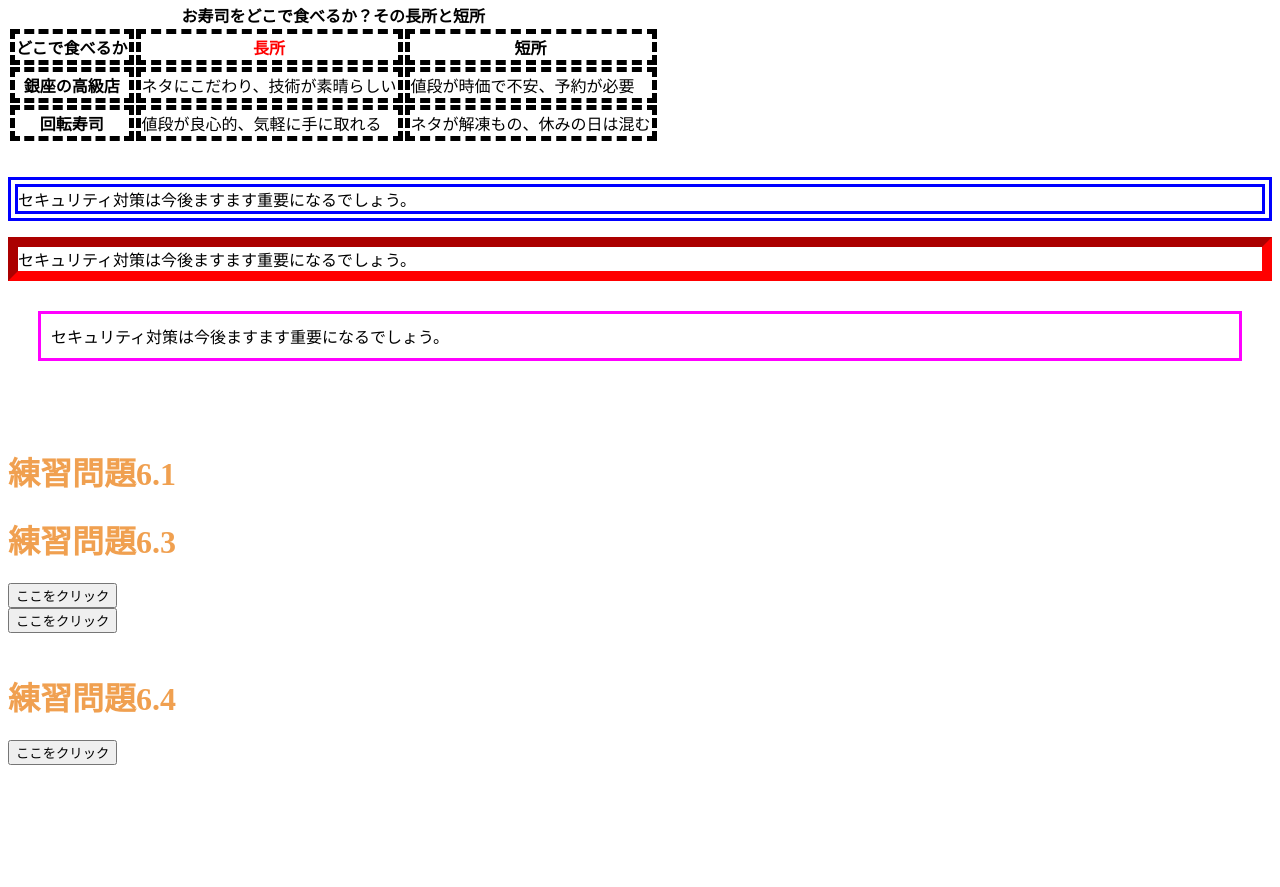
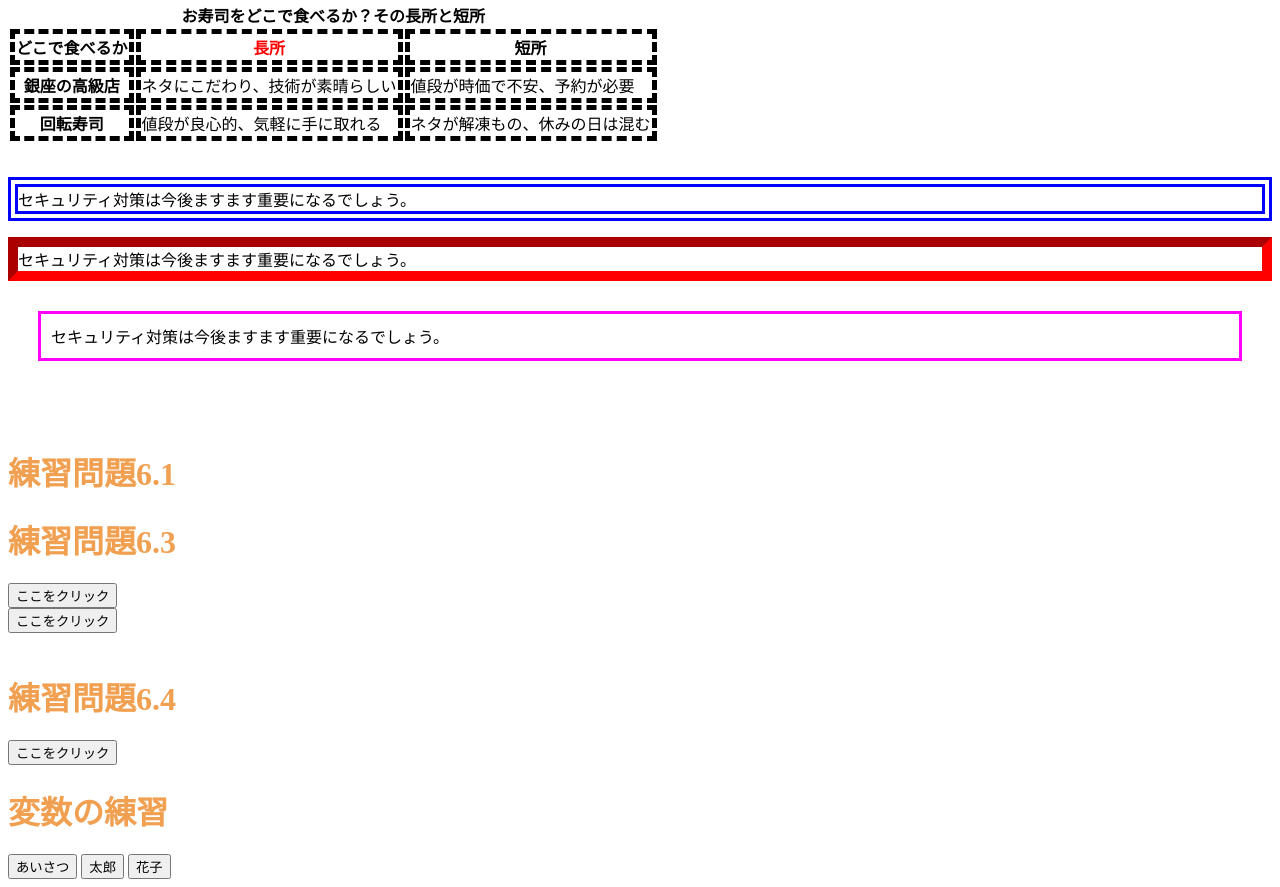
Before and after one commit to Dora-0903/web2023-2, a plain HTML site: page index.html in a window 1280 px wide. Shown: the part 286-1173 px from the top of the page. Before the commit the page ends 1059 px from the top, so only its background shows below. Drawn offline with Linux system fonts and the light colour scheme.

Commit message:
Update index.html

```diff
--- a/index.html
+++ b/index.html
@@ -8,6 +8,7 @@
     <link rel="stylesheet" href="mystyle.css"> <!--この行を追加 --> <!--これは、cssファイルの読み込みを指定している。-->
     <script src="myjs.js"></script> <!--ここで、JavaScriptのファイルの読み込みを指定している。 -->
     <script src="ex6-1.js"> </script>
+    <script src="ex6-5.js"> </script>
 </head>
             <body>
                 <h1>練習問題2.4</h1>
@@ -63,5 +64,10 @@
                 <br>
                 <h1>練習問題6.4</h1>
                 <input type="button" value="ここをクリック" onclick="saygoodbye();">
+                <br>
+                <h1>変数の練習</h1>
+                <input type="button" value="あいさつ" onclick="sayhello65();">
+                <input type="button" value="太郎" onclick="taro65();">
+                <input type="button" value="花子" onclick="hanako65();">
             </body>
 </html>
```
